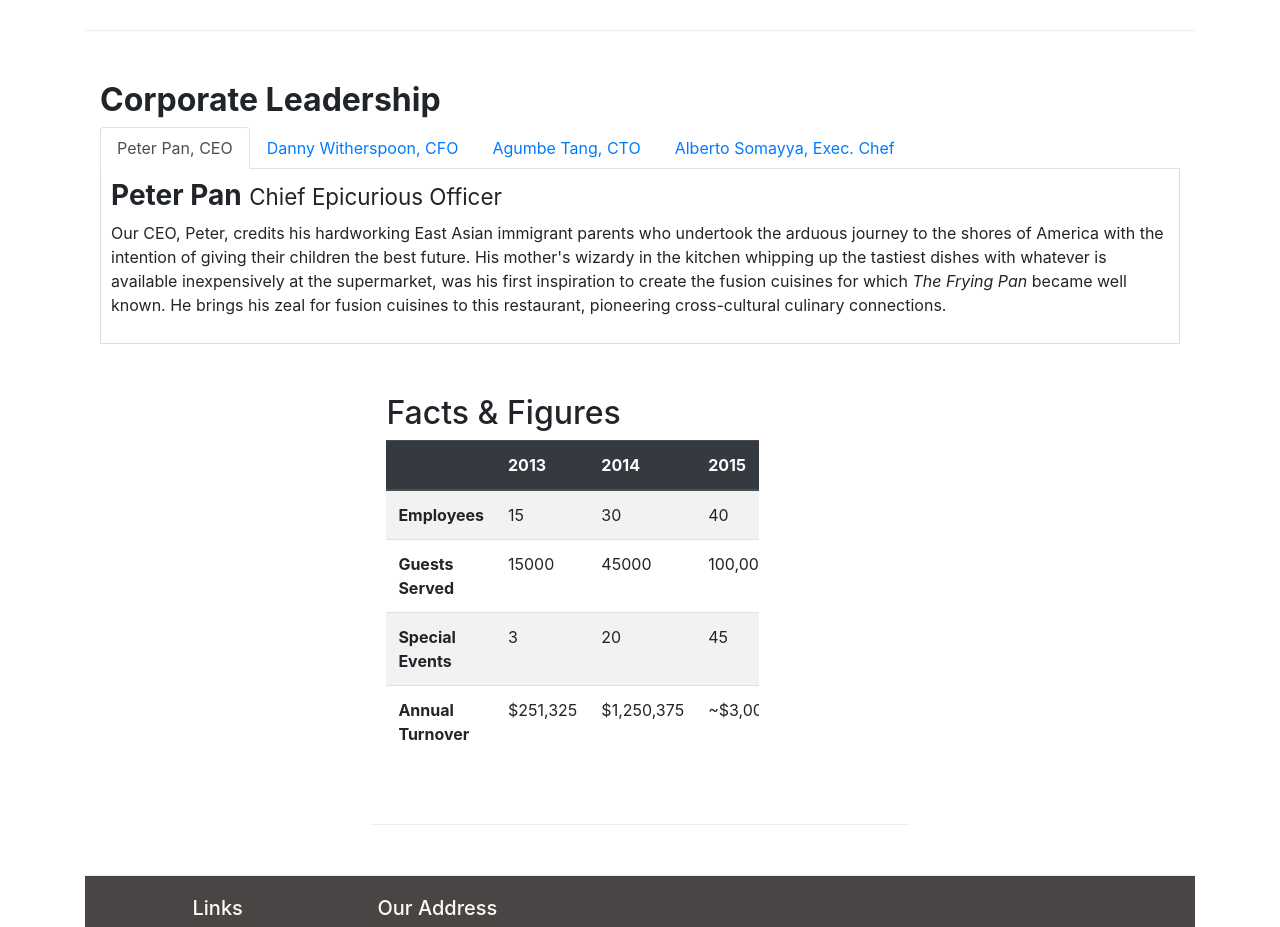
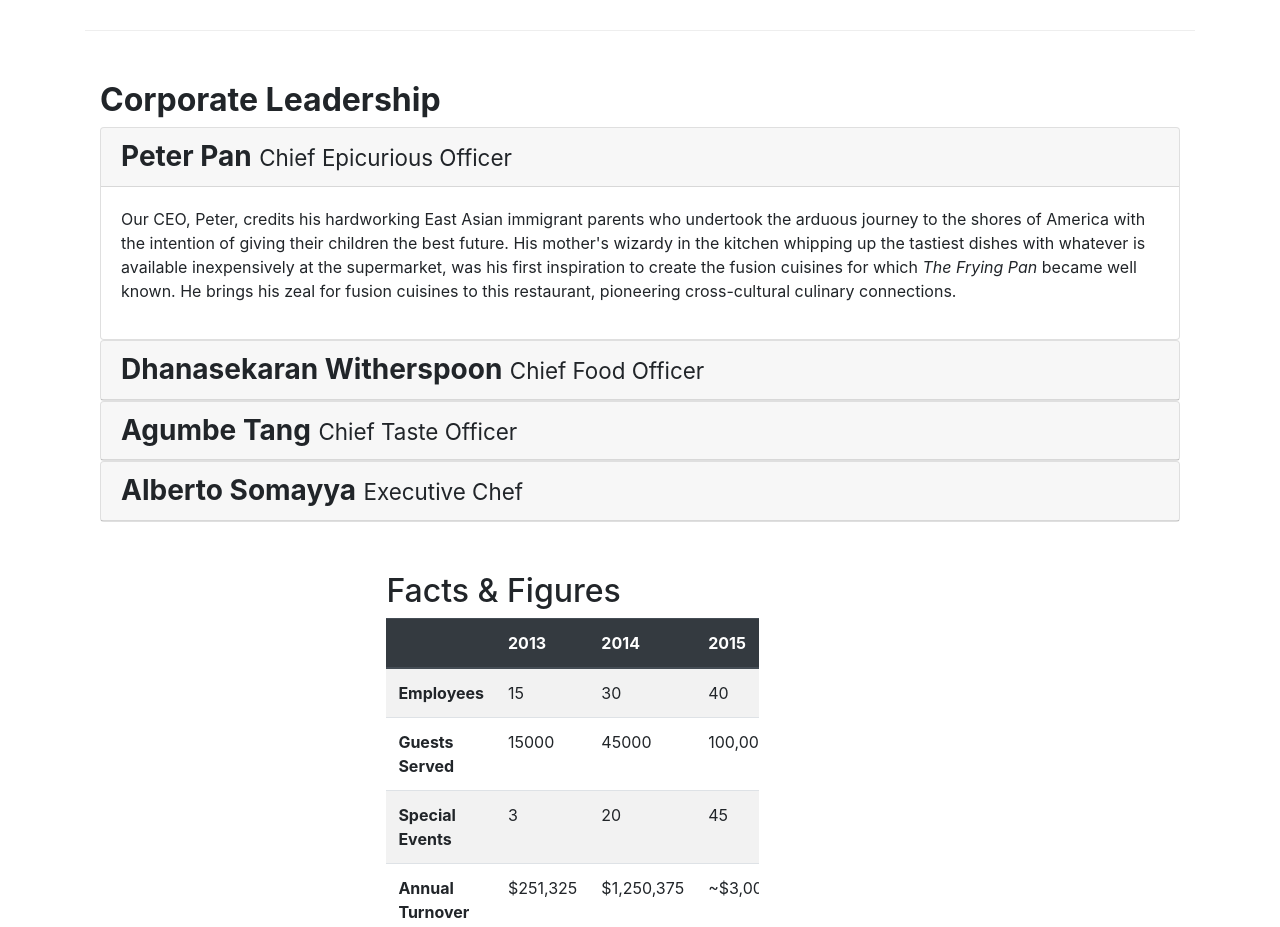
Before and after one commit to shijo12/Webpage-Bootstrap, a website: page aboutus.html in a window 1280 px wide. Shown: the part 920-1847 px from the top of the page. Drawn offline with nearby package versions, Linux system fonts and the light colour scheme.

Commit message:
Accordion

```diff
--- a/aboutus.html
+++ b/aboutus.html
@@ -102,44 +102,70 @@
         <div class="row row-content">
             <div class="col-12">
                 <h2><b>Corporate Leadership</b></h2>
-                <ul class="nav nav-tabs">
-                  <li class="nav-item">
-                    <a class="nav-link active" href="#peter" role="tab" data-toggle="tab">Peter Pan, CEO</a>
-                  </li>
-                  <li class="nav-item">
-                      <a class="nav-link" href="#danny" role="tab"
-                        data-toggle="tab">Danny Witherspoon, CFO</a>
-                    </li>
-                    <li class="nav-item">
-                      <a class="nav-link" href="#agumbe"role="tab"
-                        data-toggle="tab">Agumbe Tang, CTO</a>
-                    </li>
-                    <li class="nav-item">
-                      <a class="nav-link" href="#alberto" role="tab"
-                        data-toggle="tab">Alberto Somayya, Exec. Chef</a>
-                    </li>
-                </ul>
-                <div class="tab-content">
-                  <div role="tabpanel" class="tab-pane fade show active" id="peter">
-                  <h3><b>Peter Pan</b> <small>Chief Epicurious Officer</small></h3>
+                <div id="accordion">
+                  <div class="card">
+                    <div class="card-header" role="tab" id="peterhead">
+                      <h3 class="mb-0">
+                        <a data-toggle="collapse" data-target="#peter">
+                          <b>Peter Pan</b> <small>Chief Epicurious Officer</small>
+                        </a>
+                      </h3>
+                    </div>
+                    <div role="tabpanel" class="collapse show" id="peter" data-parent="#accordion">
+                      <div class="card-body">
                         <p class="d-none d-sm-block">
                           Our CEO, Peter, credits his hardworking East Asian immigrant parents who undertook the arduous journey to the shores of America with the intention of giving their children the best future. His mother's wizardy in the kitchen whipping up the tastiest dishes with whatever is available inexpensively at the supermarket, was his first inspiration to create the fusion cuisines for which <em>The Frying Pan</em> became well known. He brings his zeal for fusion cuisines to this
                           restaurant, pioneering cross-cultural culinary connections.</p>
                       </div>
-                  <div role="tabpanel" class="tab-pane fade" id="danny">
-                  <h3><b>Dhanasekaran Witherspoon</b> <small>Chief Food Officer</small></h3>
+                    </div>
+                  </div>
+
+                  <div class="card">
+                    <div class="card-header" role="tab" id="dannyhead">
+                      <h3 class="mb-0">
+                        <a class="collapsed" data-toggle="collapse" data-target="#danny">
+                          <b>Dhanasekaran Witherspoon</b> <small>Chief Food Officer</small>
+                      </a>
+                      </h3>
+                    </div>
+                    <div role="tabpanel" class="collapse" id="danny" data-parent="#accordion">
+                      <div class="card-body">
                         <p class="d-none d-sm-block">
                           Our CFO, Danny, as he is affectionately referred to by his colleagues, comes from a long established family tradition in farming and produce. His experiences growing up on a farm in the Australian outback gave him great appreciation for varieties of food sources. As he puts it in his own words, <em>Everything that runs, wins, and everything that stays, pays!</em></p>
                       </div>
-                  <div role="tabpanel" class="tab-pane fade" id="agumbe">
-                  <h3><b>Agumbe Tang</b> <small>Chief Taste Officer</small></h3>
+                    </div>
+                  </div>
+
+                  <div class="card">
+                     <div class="card-header" role="tab" id="agumbehead">
+                       <h3 class="mb-0">
+                         <a class="collapsed" data-toggle="collapse" data-target="#agumbe">
+                         <b>Agumbe Tang</b> <small>Chief Taste Officer</small>
+                       </a>
+                       </h3>
+                     </div>
+                     <div role="tabpanel" class="collapse" id="agumbe" data-parent="#accordion">
+                       <div class="card-body">
                          <p class="d-none d-sm-block">
                            Blessed with the most discerning gustatory sense, Agumbe, our CTO, personally ensures that every dish that we serve meets his exacting tastes. Our chefs dread the tongue lashing that ensues if their dish does not meet his exacting standards. He lives by his motto, <em>You click only if you survive my lick.</em></p>
                          </div>
-                  <div role="tabpanel" class="tab-pane fade" id="alberto">
-                  <h3><b>Alberto Somayya</b> <small>Executive Chef</small></h3>
+                       </div>
+                  </div>
+
+                  <div class="card">
+                    <div class="card-header" role="tab" id="albertohead">
+                      <h3 class="mb-0">
+                        <a class="collapsed" data-toggle="collapse" data-target="#alberto">
+                        <b>Alberto Somayya</b> <small>Executive Chef</small>
+                      </a>
+                      </h3>
+                    </div>
+                    <div role="tabpanel" class="collapse" id="alberto" data-parent="#accordion">
+                      <div class="card-body">
                         <p class="d-none d-sm-block">
                           Award winning three-star Michelin chef with wide International experience having worked closely with whos-who in the culinary world, he specializes in creating mouthwatering Indo-Italian fusion experiences. He says, <em>Put together the cuisines from the two craziest cultures, and you get a winning hit! Amma Mia!</em></p>
+                      </div>
+                  </div>
                 </div>
 
             </div>
```
Lines whose indentation alone changed are shown as unchanged.
